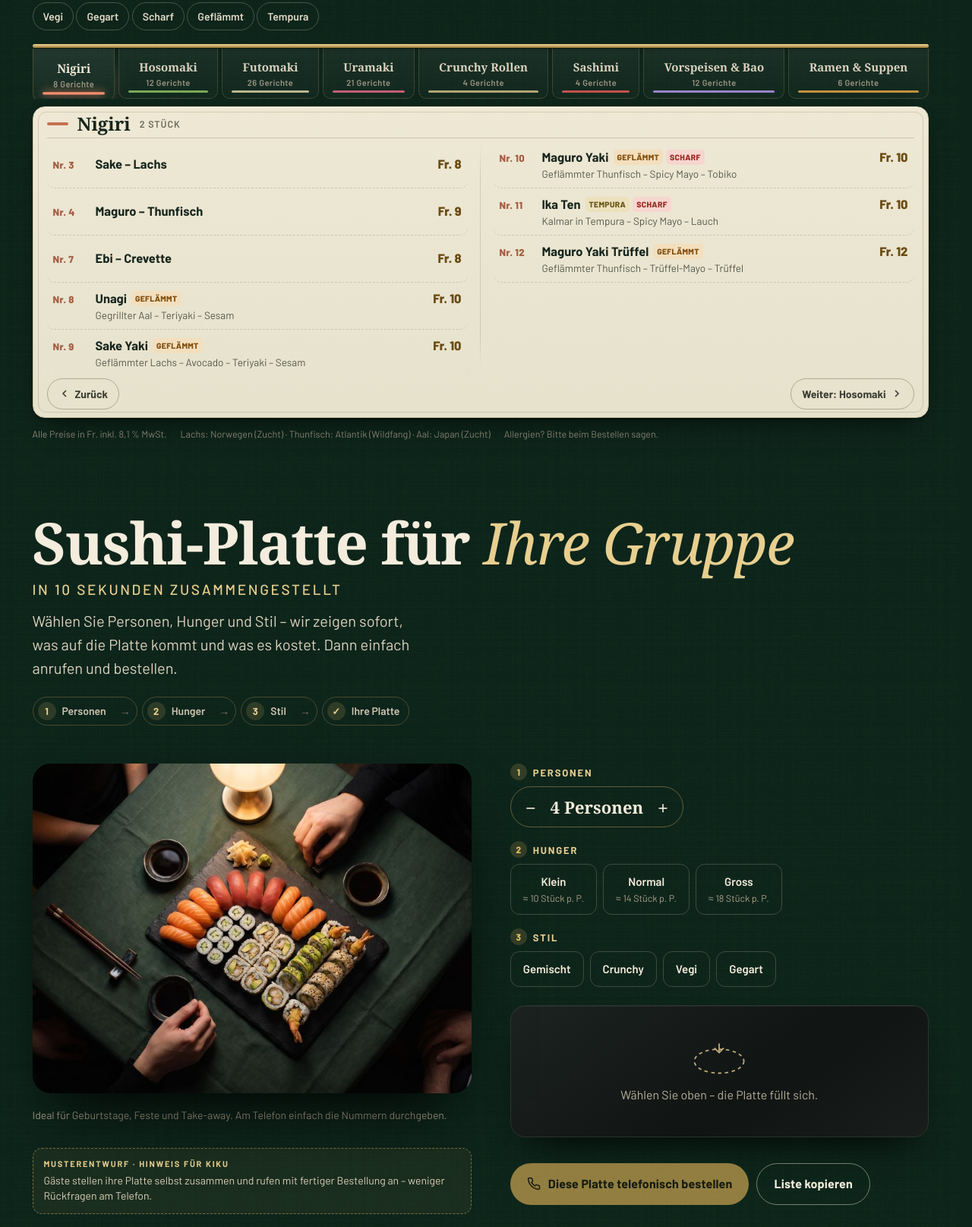
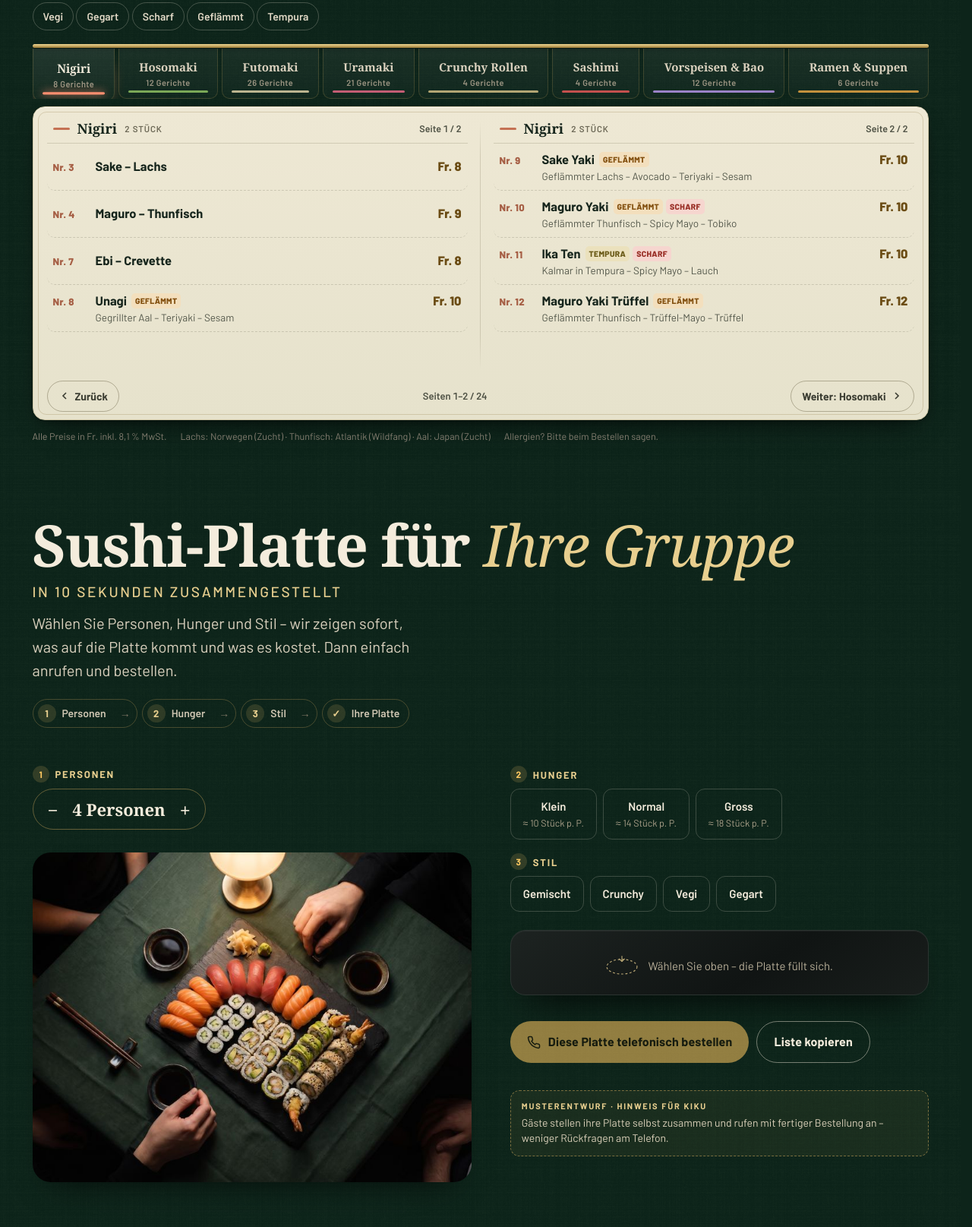
Before and after one commit to julia-mirku/kiku-sushi, a plain HTML site: page index.html in a window 1280 px wide. Shown: the part 1625-3240 px from the top of the page at 76% size. Drawn offline with Linux system fonts and the light colour scheme; a web font is replaced by a local one.

Commit message:
Licht rechts unten, keine Goldrahmen, Karte als Buch, Platten neu

```diff
--- a/index.html
+++ b/index.html
@@ -657,6 +657,50 @@ footer.foot{background:url(img/leinen.png) 0 0/256px 256px,linear-gradient(180de
 }
 
 @media (hover:none) and (pointer:coarse){.sidewrap>.arrow{display:none!important}.sidewrap{padding-inline:0!important}}
+
+
+
+@media (min-width:761px) and (orientation:landscape), (min-width:1101px){.hero .shade{background:radial-gradient(62% 58% at 86% 26%,rgba(3,6,4,.5),rgba(3,6,4,0) 100%),linear-gradient(180deg,rgba(3,6,4,.45),rgba(3,6,4,0) 20%)}}
+@media (max-width:760px), (orientation:portrait) and (max-width:1100px){.hero .shade{background:linear-gradient(180deg,rgba(3,6,4,.7) 0%,rgba(3,6,4,.35) 20%,rgba(3,6,4,0) 30%,rgba(3,6,4,0) 80%,rgba(3,6,4,.62) 100%)}}
+
+.dish.ready:hover{transform:none;box-shadow:0 20px 40px -20px rgba(0,0,0,.7)}
+.dish.ready:hover img{transform:scale(1.05)}
+@media (hover:hover){.sleeve:hover{border-color:#c9a45c;box-shadow:0 0 0 1px rgba(232,207,143,.25),0 12px 12px -8px rgba(0,0,0,.75)}}
+.board2:focus,.board2:focus-visible{outline:none}
+
+.board2 .bhead{display:none}
+.sheet{height:calc(5 * 74px + 38px)}
+.sheet .half{grid-template-rows:38px;grid-auto-rows:74px}
+.ph{display:flex;align-items:center;gap:10px;padding:4px 8px 8px;border-bottom:1px solid rgba(60,50,20,.16);min-width:0}
+.ph .stripe{flex:none;width:22px;height:3px;border-radius:2px;background:color-mix(in srgb,var(--acc,#c9a45c) 70%,#3a2a10)}
+.ph b{font:600 20px/1 var(--serif);font-variation-settings:"SOFT" 100;color:#16251c;white-space:nowrap}
+.ph small{font:600 11.5px var(--sans);letter-spacing:.08em;text-transform:uppercase;color:#6e6a58;white-space:nowrap}
+.ph .pn{margin-left:auto;font:600 12.5px var(--sans);color:#4f5245;white-space:nowrap;font-variant-numeric:tabular-nums}
+.half.info p{padding:10px 8px 0;font-size:14.5px;line-height:1.45;color:#55594c}
+.bnav .dots{font:600 13px var(--sans);color:#4f5245;font-variant-numeric:tabular-nums}
+.sheetwrap{perspective:2200px}
+.sheetwrap.turning{overflow:visible}
+.sheet.leaf{transform-style:flat;box-shadow:none}
+.sheet.leaf[data-side=r],.sheet.leaf[data-side=one]{box-shadow:-1px 0 0 rgba(70,58,28,.17)}
+.leaf .shade{background:linear-gradient(90deg,rgba(60,42,12,.22),rgba(60,42,12,.06) 45%,rgba(255,250,235,.10))}
+.leaf[data-side=l] .shade{background:linear-gradient(270deg,rgba(60,42,12,.22),rgba(60,42,12,.06) 45%,rgba(255,250,235,.10))}
+@media (min-width:761px) and (max-height:820px){.sheet{height:calc(5 * 62px + 34px)}.sheet .half{grid-template-rows:34px;grid-auto-rows:62px}.ph b{font-size:18px}}
+@media (max-width:760px){.sheet{height:calc(5 * 62px + 34px)}.sheet .half{grid-template-rows:34px;grid-auto-rows:62px}.ph b{font-size:18px}.ph small{display:none}}
+
+.plan .pic{position:relative!important;top:auto!important;box-shadow:0 24px 40px -26px rgba(0,0,0,.7)}
+.lcol .pers{margin-bottom:16px}
+.lcol .pers .lb{font-size:13px;letter-spacing:.14em;text-transform:uppercase;color:var(--gold2);font-weight:700;display:block;margin-bottom:8px}
+.lcol .pers .lb .no{display:inline-grid;place-items:center;width:22px;height:22px;border-radius:50%;background:rgba(201,164,92,.2);color:var(--lamp);font-size:12px;letter-spacing:0;margin-right:8px}
+.board.empty .wait{flex-direction:row;justify-content:center;padding:14px 12px;font-size:15px;gap:12px}
+.board.empty .wait svg{width:44px;height:28px}
+@media (max-width:760px){.board.empty .wait{padding:8px 6px;font-size:14px}.board.empty .wait svg{width:36px;height:22px}.board.empty{padding-top:6px;padding-bottom:6px}}
+
+.frame.map .lamp{display:none}
+
+.sleeve .band{background:
+   radial-gradient(circle at 0 100%,transparent 12px,rgba(232,207,143,.24) 13px,transparent 14px) 0 0/28px 14px,
+   radial-gradient(circle at 14px 100%,transparent 12px,rgba(232,207,143,.24) 13px,transparent 14px) 0 7px/28px 14px,
+   linear-gradient(115deg,#0f2a1d 0%,#1d4a34 36%,#2c5a3c 50%,#8a6a2c 74%,#d8b866 100%) 55% 0/280% 100%}
 .kl{width:100%;height:100%;display:block}.pre .kl.big{width:min(46vw,230px);height:auto;filter:drop-shadow(0 0 22px rgba(255,200,97,.35))}.sleeve .band .kl{width:46px;height:46px}
 .post .txt{max-width:660px}.post h1{font-size:clamp(44px,min(5.8vw,10vh),92px)}
 .hero{--lx:9.5%;--ly:15%;--px:0%}@media (max-width:760px), (orientation:portrait) and (max-width:1100px){.hero{--lx:18%;--ly:31%;--px:16%}}
@@ -748,18 +792,16 @@ footer.foot{background:url(img/leinen.png) 0 0/256px 256px,linear-gradient(180de
     <p class="lead reveal" style="margin-top:14px">Wählen Sie Personen, Hunger und Stil – wir zeigen sofort, was auf die Platte kommt und was es kostet. Dann einfach anrufen und bestellen.</p>
     <ol class="steps reveal" id="pSteps" aria-label="So funktioniert es"><li data-s="1"><b>1</b>Personen</li><li data-s="2"><b>2</b>Hunger</li><li data-s="3"><b>3</b>Stil</li><li data-s="4" class="goal"><b>✓</b>Ihre Platte</li></ol>
     <div class="grid">
-      <div class="lcol"><div class="pic reveal">
+      <div class="lcol">
+        <div class="pers"><span class="lb"><b class="no">1</b>Personen</span>
+          <div class="stepper"><button type="button" id="pm" aria-label="Eine Person weniger">−</button><output id="pers">4 Personen</output><button type="button" id="pp" aria-label="Eine Person mehr">+</button></div>
+        </div>
+        <div class="pic reveal">
         <img src="img/s/platte_4_personen.jpg" srcset="img/s/platte_4_personen_m.jpg 760w, img/s/platte_4_personen.jpg 1100w" sizes="(max-width:900px) 100vw, 50vw" width="1100" height="821" alt="Grosse Sushi-Platte auf Schiefer, von oben" loading="lazy" decoding="async">
         <div class="tot" id="pTot"><span class="pill"><b id="tStk">0</b> Stück</span><span class="pill">Fr. <b id="tFr">0</b></span><span class="pill">≈ Fr. <b id="tPP">0</b> pro Person</span></div>
       </div>
-        <p class="hint">Ideal für Geburtstage, Feste und Take-away. Am Telefon einfach die Nummern durchgeben.</p>
-
-        <aside class="muster" data-muster><span>Musterentwurf · Hinweis für Kiku</span>Gäste stellen ihre Platte selbst zusammen und rufen mit fertiger Bestellung an – weniger Rückfragen am Telefon.</aside>
       </div>
       <div class="ctrl reveal">
-        <div><span class="lb"><b class="no">1</b>Personen</span>
-          <div class="stepper"><button type="button" id="pm" aria-label="Eine Person weniger">−</button><output id="pers">4 Personen</output><button type="button" id="pp" aria-label="Eine Person mehr">+</button></div>
-        </div>
         <div><span class="lb"><b class="no">2</b>Hunger</span>
           <div class="seg one" id="hunger">
             <button data-v="10" aria-pressed="false">Klein<small>≈ 10 Stück p. P.</small></button>
@@ -780,6 +822,8 @@ footer.foot{background:url(img/leinen.png) 0 0/256px 256px,linear-gradient(180de
           <a class="btn btn-lamp" id="pOrder" href="tel:+41410000000"><svg viewBox="0 0 24 24" fill="none" stroke="currentColor" stroke-width="2"><path d="M22 16.9v3a2 2 0 0 1-2.2 2 19.8 19.8 0 0 1-8.6-3.1 19.5 19.5 0 0 1-6-6A19.8 19.8 0 0 1 2.1 4.2 2 2 0 0 1 4.1 2h3a2 2 0 0 1 2 1.7c.1 1 .4 1.9.7 2.8a2 2 0 0 1-.5 2.1L8 9.9a16 16 0 0 0 6 6l1.3-1.3a2 2 0 0 1 2.1-.4c.9.3 1.8.6 2.8.7a2 2 0 0 1 1.8 2z"/></svg>Diese Platte telefonisch bestellen</a>
           <button class="btn btn-line" type="button" id="copy">Liste kopieren</button>
         </div>
+
+        <aside class="muster" data-muster><span>Musterentwurf · Hinweis für Kiku</span>Gäste stellen ihre Platte selbst zusammen und rufen mit fertiger Bestellung an – weniger Rückfragen am Telefon.</aside>
 
       </div>
     </div>
@@ -1020,62 +1064,66 @@ const io=new IntersectionObserver(es=>es.forEach(e=>{ if(e.isIntersecting){ e.ta
 (function(){
   const ACC={"nigiri": "#ff8f70", "maki": "#9ed36a", "futo": "#f4e3b5", "ura": "#ff6f91", "crunchy": "#e8cf8f", "sashimi": "#ff5e5e", "vor": "#c9a0ff", "ramen": "#ffb347"}; KARTE.forEach(c=>c.acc=ACC[c.id]||"#e8cf8f");
   const q=$("#q"), sheet=$("#sheet"), sw=$("#sw"), board=$("#board"), act=new Set();
-  let cat=KARTE[0], page=0, pages=[[]], mode="cat";
-  const per=()=>matchMedia("(max-width:760px)").matches?5:10;
+  let mode="cat";
   const TG={v:'<i class="v">VEGI</i>',s:'<i class="s">SCHARF</i>',fl:'<i class="fl">GEFLÄMMT</i>',t:'<i class="t">TEMPURA</i>'};
   const row=(it,acc)=>{ const [nr,n,d,p,tg]=it; const tags=tg.split(" ").filter(x=>TG[x]).map(x=>TG[x]).join("");
     return `<div class="row" style="--acc:${acc}"><span class="rn">${nr?("Nr. "+nr):"·"}</span><span class="rt" title="${esc(n)}">${esc(n)}${tags?`<span class="tg">${tags}</span>`:""}</span><span class="rp">Fr. ${fr(p)}</span>${d?`<span class="rd">${esc(d)}</span>`:""}</div>`; };
   const match=(it,s)=>{ const [nr,n,d,,tg]=it; const T=tg.split(" ");
     for(const f of act){ if(f==="nr"){ if(T.includes("r")) return false; } else if(!T.includes(f)) return false; }
     if(!s) return true; s=s.toLowerCase(); return String(nr)===s || (n+" "+d+" "+(window.LANG==="en"?window.__trDesc(d):"")).toLowerCase().includes(s); };
-  function build(){ const s=q.value.trim(); let list;
-    if(s||act.size){ mode="search"; list=[]; KARTE.forEach(c=>c.items.forEach(it=>{ if(match(it,s)) list.push([it,c.acc]); })); }
-    else { mode="cat"; list=cat.items.map(it=>[it,cat.acc]); }
-    const n=per(); pages=[]; for(let i=0;i<list.length;i+=n) pages.push(list.slice(i,i+n)); if(!pages.length) pages=[[]]; if(page>=pages.length) page=pages.length-1; }
 
   const two=()=>!matchMedia("(max-width:760px)").matches;
-  function pageHTML(p){ if(!p.length) return `<div class="half full"><p class="empty">Nichts gefunden – versuchen Sie «Lachs», «Avocado» oder eine Nummer.</p></div>`;
-    const r=x=>x.map(([it,acc])=>row(it,acc)).join("");
-    return two()?`<div class="half">${r(p.slice(0,5))}</div><div class="half">${r(p.slice(5))}</div>`:`<div class="half">${r(p)}</div>`; }
+  let book=[], at=0, step=1, focus=null;
+  function build(){ const s=q.value.trim(); book=[];
+    if(s||act.size){ mode="search"; const list=[]; KARTE.forEach(c=>c.items.forEach(it=>{ if(match(it,s)) list.push([it,c.acc]); }));
+      const n=Math.max(1,Math.ceil(list.length/5)); for(let i=0;i<n;i++) book.push({kind:"res",items:list.slice(i*5,i*5+5),k:i,n,total:list.length}); }
+    else { mode="cat"; KARTE.forEach(c=>{ const L=c.items.length, n=Math.ceil(L/5), base=Math.floor(L/n), extra=L%n; let o=0;
+        for(let i=0;i<n;i++){ const m=base+(i<extra?1:0); book.push({kind:"cat",c,items:c.items.slice(o,o+m).map(it=>[it,c.acc]),k:i,n}); o+=m; } });
+      if(two()&&book.length%2) book.push({kind:"info"}); }
+    if(two()&&book.length%2) book.push({kind:"blank"});
+    step=two()?2:1; if(at>=book.length) at=0; at-=at%step; }
+  function half(pg){ if(!pg||pg.kind==="blank") return `<div class="half"></div>`;
+    if(pg.kind==="info") return `<div class="half info"><div class="ph"><span class="stripe"></span><b>Gut zu wissen</b></div>${$$(".knote span").map(x=>`<p>${esc(x.textContent)}</p>`).join("")}</div>`;
+    const pn=pg.n>1?`<span class="pn">Seite ${pg.k+1} / ${pg.n}</span>`:"";
+    const head=pg.kind==="cat"?`<div class="ph" style="--acc:${pg.c.acc}"><span class="stripe"></span><b>${esc(pg.c.t)}</b>${pg.c.u?`<small>${esc(pg.c.u)}</small>`:""}${pn}</div>`
+      :`<div class="ph"><span class="stripe"></span><b>Suchergebnis</b><small>${pg.total} Gerichte</small>${pn}</div>`;
+    const body=pg.items.length?pg.items.map(([it,acc])=>row(it,acc)).join(""):`<p class="empty">Nichts gefunden – versuchen Sie «Lachs», «Avocado» oder eine Nummer.</p>`;
+    return `<div class="half">${head}${body}</div>`; }
+  const spreadHTML=()=>two()?half(book[at])+half(book[at+1]):half(book[at]);
 
   let cur=null;
-  function endTurn(){ if(!cur) return; const c=cur; cur=null; c.anims.forEach(a=>{ try{a.cancel()}catch(e){} }); c.leaf.remove(); sheet.innerHTML=c.final; }
+  function endTurn(){ if(!cur) return; const c=cur; cur=null; c.anims.forEach(a=>{ try{a.cancel()}catch(e){} }); c.leaf.remove(); sw.classList.remove("turning"); sheet.innerHTML=c.final; }
   async function turn(d,html){ endTurn();
     const oldH=[...sheet.children].map(h=>h.outerHTML), box=document.createElement("div"); box.innerHTML=html; const newH=[...box.children].map(h=>h.outerHTML);
-    const dbl=two(), bad=h=>!h.length||h.some(x=>x.includes('half full'))||(dbl&&h.length<2)||(!dbl&&h.length!==1);
+    const dbl=two(), bad=h=>!h.length||(dbl&&h.length<2)||(!dbl&&h.length!==1);
     if(bad(oldH)||bad(newH)||!sheet.animate){ sheet.innerHTML=html; return; }
-    const leaf=document.createElement("div"); leaf.className="sheet leaf"; leaf.setAttribute("aria-hidden","true"); sw.appendChild(leaf);
+    const leaf=document.createElement("div"); leaf.className="sheet leaf"; leaf.setAttribute("aria-hidden","true"); sw.appendChild(leaf); sw.classList.add("turning");
     const me={leaf,anims:[],final:html}; cur=me;
     const run=(side,h,from,to,ms,ease)=>{ leaf.dataset.side=side; leaf.innerHTML=h+'<i class="shade"></i>'; const sh=leaf.lastChild;
-      const o={duration:ms,easing:ease,fill:"forwards"};
-      const a=leaf.animate([{transform:`scaleX(${from})`},{transform:`scaleX(${to})`}],o), b=sh.animate([{opacity:from>to?0:1},{opacity:from>to?1:0}],o);
+      const o={duration:ms,easing:ease,fill:"forwards"}, darkFrom=Math.abs(from)>Math.abs(to)?.85:0, darkTo=Math.abs(from)>Math.abs(to)?0:.85;
+      const a=leaf.animate([{transform:`rotateY(${from}deg)`},{transform:`rotateY(${to}deg)`}],o), b=sh.animate([{opacity:darkFrom},{opacity:darkTo}],o);
       me.anims=[a,b]; return a.finished; };
-    const IN="cubic-bezier(.5,0,.75,.35)", OUT="cubic-bezier(.2,.6,.3,1)";
+    const IN="cubic-bezier(.42,.05,.72,.38)", OUT="cubic-bezier(.22,.68,.32,1)";
     try{
-      if(dbl&&d>0){ sheet.innerHTML=oldH[0]+newH[1]; await run("r",oldH[1],1,.001,250,IN); if(cur!==me) return; await run("l",newH[0],.001,1,340,OUT); }
-      else if(dbl){ sheet.innerHTML=newH[0]+oldH[1]; await run("l",oldH[0],1,.001,250,IN); if(cur!==me) return; await run("r",newH[1],.001,1,340,OUT); }
-      else if(d>0){ sheet.innerHTML=newH[0]; await run("one",oldH[0],1,.001,420,"cubic-bezier(.45,0,.55,1)"); }
-      else { await run("one",newH[0],.001,1,420,"cubic-bezier(.45,0,.55,1)"); }
+      if(dbl&&d>0){ sheet.innerHTML=oldH[0]+newH[1]; await run("r",oldH[1],0,-90,300,IN); if(cur!==me) return; await run("l",newH[0],90,0,420,OUT); }
+      else if(dbl){ sheet.innerHTML=newH[0]+oldH[1]; await run("l",oldH[0],0,90,300,IN); if(cur!==me) return; await run("r",newH[1],-90,0,420,OUT); }
+      else if(d>0){ sheet.innerHTML=newH[0]; await run("one",oldH[0],0,-92,520,"cubic-bezier(.4,0,.6,1)"); }
+      else { await run("one",newH[0],-92,0,520,"cubic-bezier(.4,0,.6,1)"); }
     }catch(e){ return; }
-    if(cur===me){ cur=null; leaf.remove(); sheet.innerHTML=html; } }
-  function paint(dir){ const p=pages[page]; board.style.setProperty("--acc",mode==="cat"?cat.acc:"#e8cf8f");
-    $("#bt").textContent=mode==="cat"?cat.t:"Suchergebnis"; $("#bu").textContent=mode==="cat"?cat.u:(pages.flat().length+" Gerichte");
-    $("#pg").textContent=pages.length>1?`Seite ${page+1} / ${pages.length}`:"";
-    const html=pageHTML(p);
+    if(cur===me){ cur=null; leaf.remove(); sw.classList.remove("turning"); sheet.innerHTML=html; } }
+  function paint(dir){ const L=book[at], lc=L&&L.c; board.style.setProperty("--acc",lc?lc.acc:"#e8cf8f");
+    const real=book.filter(p=>p.kind!=="blank").length;
+    $("#pg").textContent="";
+    $("#dots").textContent=book.length>step?(step===2?`Seiten ${at+1}–${Math.min(at+2,real)} / ${real}`:`Seite ${at+1} / ${book.length}`):"";
+    const html=spreadHTML();
     if((dir==="in-r"||dir==="in-l")&&!reduce) turn(dir==="in-r"?1:-1,html);
     else { endTurn(); sheet.innerHTML=html; sheet.classList.remove("in-r","in-l","drop"); void sheet.offsetWidth; if(dir) sheet.classList.add(dir); }
-
-    const one=mode==="search"&&pages.length<2; $("#prev").disabled=one; $("#next").disabled=one;
-    const nc=KARTE[(KARTE.indexOf(cat)+1)%KARTE.length];
-    const end=mode==="cat"&&page>=pages.length-1; $("#nxl").textContent=end?"Weiter: "+nc.t:"Weiter"; $(".bnav").classList.toggle("end",end);
-    $("#dots").innerHTML=pages.length>1?pages.map((_,i)=>`<i class="${i===page?"on":""}"></i>`).join(""):""; }
-  const go=d=>{ const np=page+d, dir=d>0?"in-r":"in-l";
-    if(np>=0&&np<pages.length){ page=np; paint(dir); return; }
-    if(mode==="search"){ if(pages.length<2) return; page=(np+pages.length)%pages.length; paint(dir); return; }
-    const i=(KARTE.indexOf(cat)+d+KARTE.length)%KARTE.length; cat=KARTE[i];
-    const tb=$$(".nren"); tb.forEach(t=>t.setAttribute("aria-selected",+t.dataset.i===i));
-    const b=tb[i], tw=$("#tabs"); if(b&&tw.scrollWidth>tw.clientWidth) tw.scrollTo({left:b.offsetLeft-(tw.clientWidth-b.offsetWidth)/2,behavior:"smooth"});
-    page=0; build(); page=d>0?0:pages.length-1; paint(dir); };
+    const one=book.length<=step; $("#prev").disabled=one; $("#next").disabled=one;
+    const nx=book[(at+step)%book.length]; $("#nxl").textContent=(mode==="cat"&&nx&&nx.kind==="cat"&&nx.k===0)?"Weiter: "+nx.c.t:"Weiter";
+    if(mode==="cat"){ const inSpread=[book[at],book[at+step-1]].some(p=>p&&p.c===focus); const c=inSpread?focus:lc; const ix=KARTE.indexOf(c);
+      const tb=$$(".nren"); tb.forEach(t=>t.setAttribute("aria-selected",+t.dataset.i===ix));
+      const b=tb[ix], tw=$("#tabs"); if(b&&tw.scrollWidth>tw.clientWidth) tw.scrollTo({left:b.offsetLeft-(tw.clientWidth-b.offsetWidth)/2,behavior:"smooth"}); } }
+  const go=d=>{ if(book.length<=step) return; focus=null; at=(at+d*step+book.length)%book.length; at-=at%step; paint(d>0?"in-r":"in-l"); };
   $("#prev").onclick=()=>go(-1); $("#next").onclick=()=>go(1); $("#kPrev").onclick=()=>go(-1); $("#kNext").onclick=()=>go(1);
 
   let sx=null,sy=0; sw.addEventListener("pointerdown",e=>{ sx=e.clientX; sy=e.clientY; },{passive:true});
@@ -1084,11 +1132,11 @@ const io=new IntersectionObserver(es=>es.forEach(e=>{ if(e.isIntersecting){ e.ta
   let wx=0,wt=0,wl=false; board.addEventListener("wheel",e=>{ if(Math.abs(e.deltaX)<=Math.abs(e.deltaY)) return; e.preventDefault();
     clearTimeout(wt); wt=setTimeout(()=>{ wl=false; wx=0; },220); if(wl) return; wx+=e.deltaX; if(Math.abs(wx)>36){ wl=true; go(wx>0?1:-1); wx=0; } },{passive:false});
   board.tabIndex=0; board.addEventListener("keydown",e=>{ if(e.key==="ArrowRight"){e.preventDefault();go(1);} if(e.key==="ArrowLeft"){e.preventDefault();go(-1);} });
-  const refresh=dir=>{ page=0; build(); paint(dir); };
+  const refresh=dir=>{ at=0; build(); paint(dir); };
   q.addEventListener("input",()=>{  refresh(); });
   $("#filters").addEventListener("click",e=>{ const b=e.target.closest(".f"); if(!b) return; const f=b.dataset.f; act.has(f)?act.delete(f):act.add(f); b.setAttribute("aria-pressed",act.has(f));  refresh(); });
-  let lastPer=per(); addEventListener("resize",()=>{ if(per()!==lastPer){ lastPer=per(); build(); paint(); } });
-  const pick=c=>{ cat=c; q.value=""; act.clear(); $$(".f").forEach(f=>f.setAttribute("aria-pressed","false")); refresh("drop"); };
+  let lastTwo=two(); addEventListener("resize",()=>{ if(two()!==lastTwo){ lastTwo=two(); const k=book[at]; build(); const ix=k?book.findIndex(p=>p.c===k.c&&p.k===k.k&&p.kind===k.kind):0; at=Math.max(0,ix); at-=at%step; paint(); } });
+  const pick=c=>{ q.value=""; act.clear(); $$(".f").forEach(f=>f.setAttribute("aria-pressed","false")); build(); const ix=book.findIndex(p=>p.c===c); at=Math.max(0,ix); at-=at%step; focus=c; paint("drop"); };
   const tabs=$("#tabs");
   tabs.innerHTML=KARTE.map((c,i)=>`<button class="nren" role="tab" style="--acc:${c.acc}" data-i="${i}" aria-selected="${i===0}">${c.t}<small>${c.items.length} Gerichte</small></button>`).join("");
   tabs.addEventListener("click",e=>{ const b=e.target.closest(".nren"); if(!b) return; $$(".nren").forEach(t=>t.setAttribute("aria-selected",t===b)); pick(KARTE[+b.dataset.i]); });
@@ -1225,7 +1273,7 @@ $$(".reveal,#moved").forEach(el=>io.observe(el));
 "Alle Preise in Fr. inkl. 8,1 % MwSt.":"All prices in CHF incl. 8.1% VAT.",
 "Lachs: Norwegen (Zucht) · Thunfisch: Atlantik (Wildfang) · Aal: Japan (Zucht)":"Salmon: Norway (farmed) · Tuna: Atlantic (wild-caught) · Eel: Japan (farmed)",
 "Allergien? Bitte beim Bestellen sagen.":"Allergies? Please tell us when you order.",
-"Suchergebnis":"Search results","Nichts gefunden – versuchen Sie «Lachs», «Avocado» oder eine Nummer.":"Nothing found – try “salmon”, “avocado” or a number.",
+"Suchergebnis":"Search results","Gut zu wissen":"Good to know","Nichts gefunden – versuchen Sie «Lachs», «Avocado» oder eine Nummer.":"Nothing found – try “salmon”, “avocado” or a number.",
 "Crunchy Rollen":"Crunchy Rolls","Vorspeisen & Bao":"Starters & Bao","Ramen & Suppen":"Ramen & Soups",
 "Sushi-Platte für":"A sushi platter for","Ihre Gruppe":"your group","in 10 Sekunden zusammengestellt":"put together in 10 seconds",
 "Wählen Sie Personen, Hunger und Stil – wir zeigen sofort, was auf die Platte kommt und was es kostet. Dann einfach anrufen und bestellen.":"Choose people, appetite and style – we show you straight away what goes on the platter and what it costs. Then simply ring us and order.",
@@ -1299,6 +1347,8 @@ $$(".reveal,#moved").forEach(el=>io.observe(el));
     [/^(\d+) Personen?$/, (m,n)=>n+(n==="1"?" person":" people")],
     [/^(\d+) Gerichte$/, (m,n)=>n+(n==="1"?" dish":" dishes")],
     [/^Seite (\d+) \/ (\d+)$/, (m,a,b)=>"Page "+a+" / "+b],
+    [/^Seiten (\d+)–(\d+) \/ (\d+)$/, (m,a,b,c)=>"Pages "+a+"–"+b+" / "+c],
+    [/^Weiter: (.+)$/, (m,a)=>"Next: "+(D[a]||a)],
     [/^Nr\. (.+)$/, (m,a)=>"No. "+a],
     [/^Heute · (\S+)$/, (m,a)=>"Today · "+(DAY[a]||a)],
     [/^(Sonntag|Montag|Dienstag|Mittwoch|Donnerstag|Freitag|Samstag)$/, (m,a)=>DAY[a]],
```
